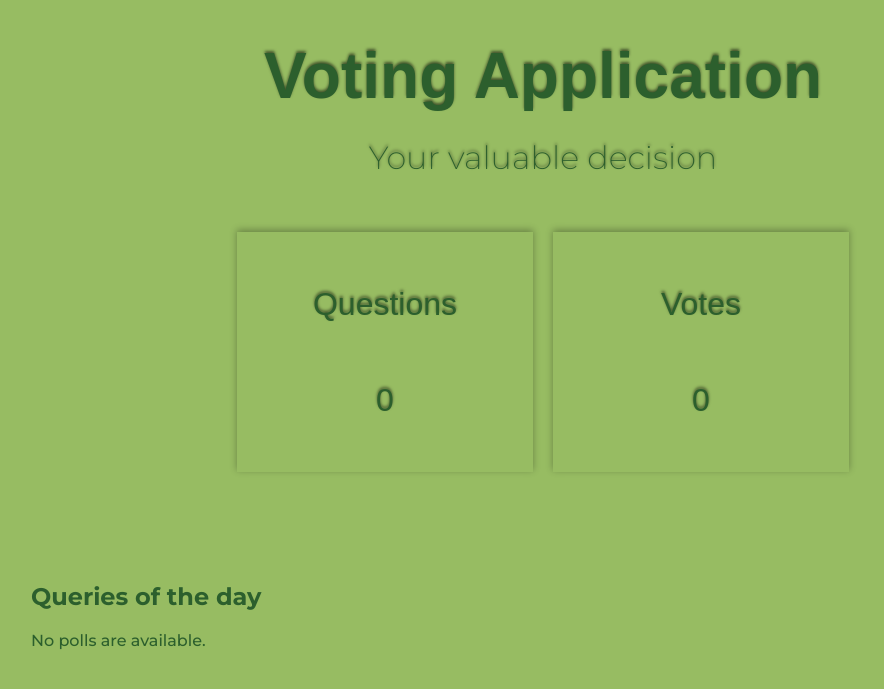
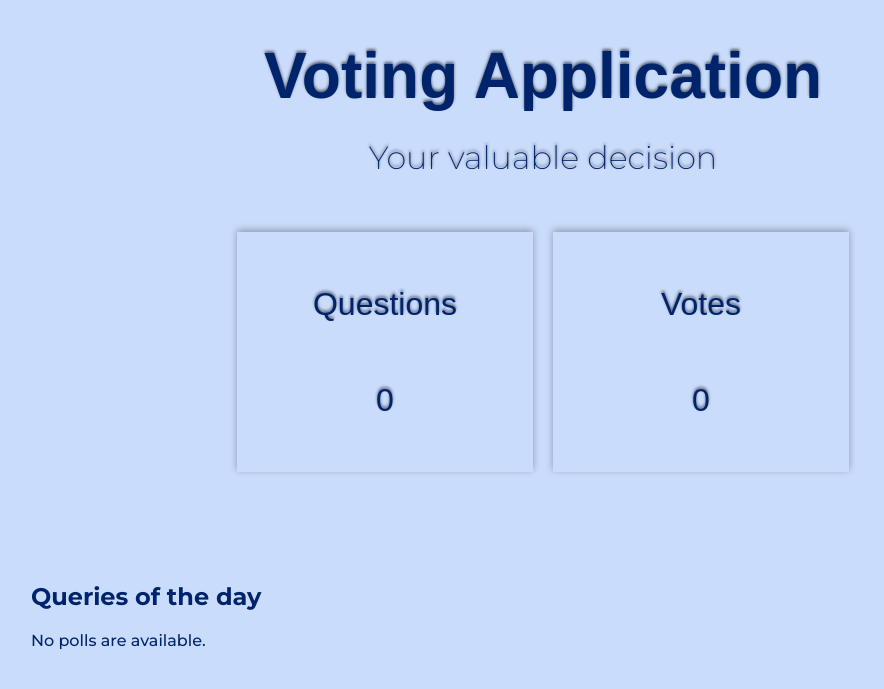
Before and after one commit to prakashtaz0091/polls-app-django, a Django app: page /polls/ in a window 1280 px wide. Shown: the top 689 px of the page, without its empty margins (97-981 px from the left). Run offline with Django 5.2, Linux system fonts and the light colour scheme; data that the repository does not hold is empty; some web fonts are replaced.

Commit message:
color theme changed

```diff
--- a/project/pollingApp/static/pollingApp/style.css
+++ b/project/pollingApp/static/pollingApp/style.css
@@ -4,8 +4,8 @@ li a {
 }
 
 * {
-  --primary: #2c5f2d;
-  --secondary: #97bc62;
+  --primary: #00246b;
+  --secondary: #cadcfc;
 }
 /* body {
   background: white url("images/back.webp") no-repeat;
@@ -117,6 +117,8 @@ fieldset {
   background-color: var(--secondary);
   margin: 10px 20px;
   width: 75vw;
+  max-width: 721px;
+
   border: none;
   box-shadow: 0px 3px 7px -2px rgba(0, 0, 0, 0.32);
   -webkit-box-shadow: 0px 3px 7px -2px rgba(0, 0, 0, 0.32);
--- a/project/project/settings.py
+++ b/project/project/settings.py
@@ -25,7 +25,7 @@ SECRET_KEY = 'django-insecure-5d6*b*ey!5ip&(^ed)i+&ibq7z6@_nx%+gq(v(5&22*fhwnm%q
 # SECURITY WARNING: don't run with debug turned on in production!
 DEBUG = True
 
-ALLOWED_HOSTS = ["localhost", "testserver", "192.168.1.85"]
+ALLOWED_HOSTS = ["localhost", "testserver", "192.168.1.85", "127.0.0.1"]
 
 
 # Application definition
```
